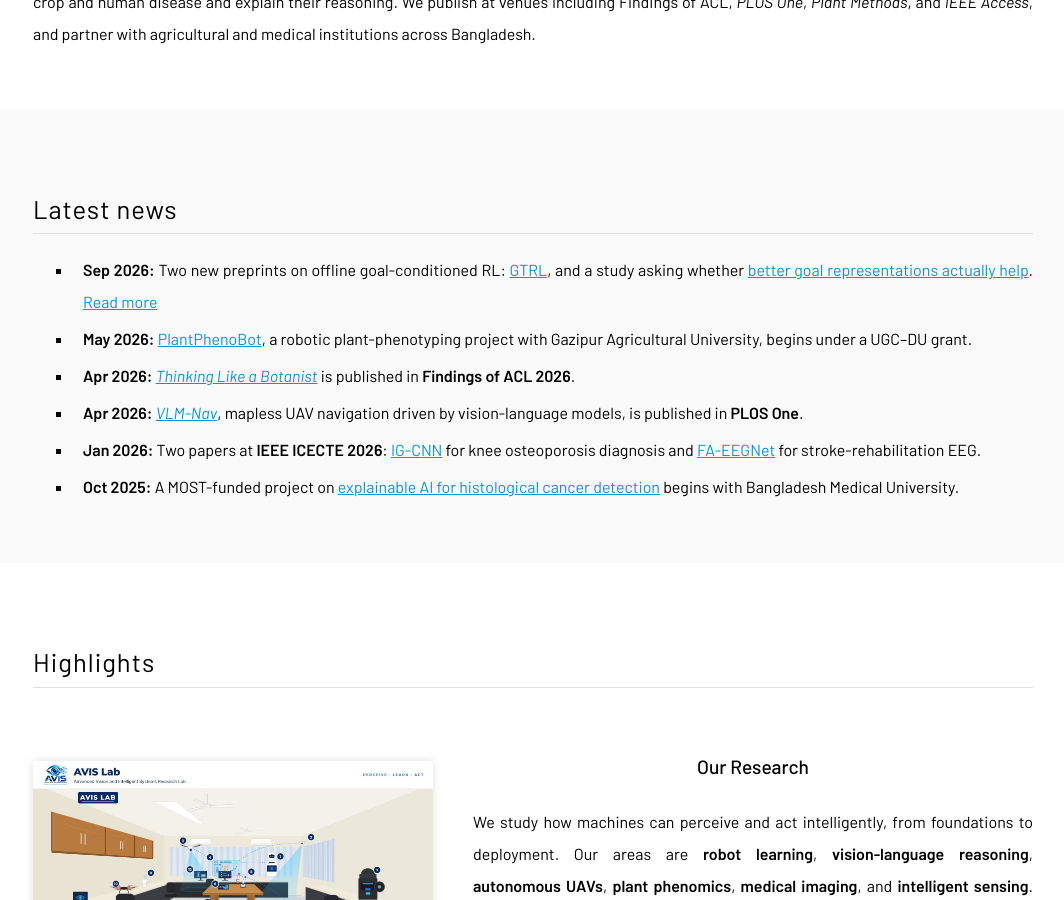
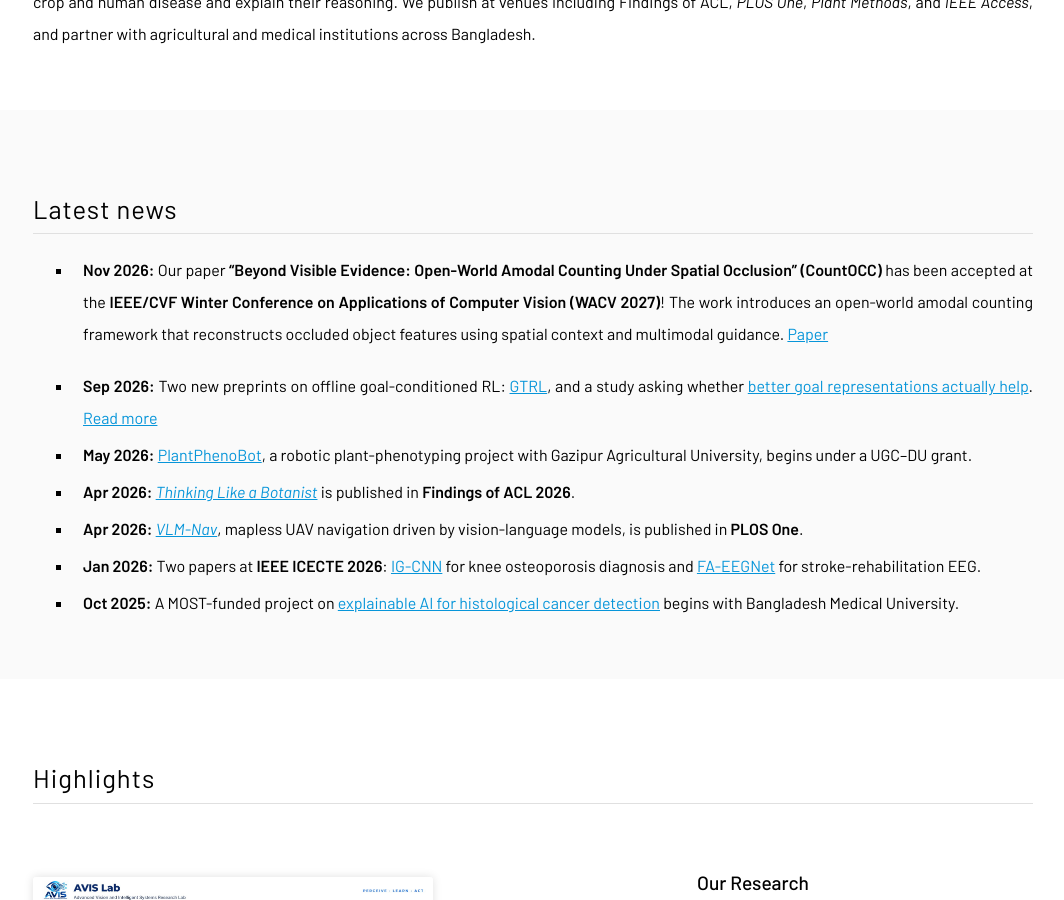
Before and after one commit to avis-res-lab/avis-res-lab.github.io, a Jekyll site: the page built from index.md, in a window 1280 px wide and 900 px high, scrolled down 681 px. Shown: the whole window, without its empty margins (107-1171 px from the left). Built offline with Jekyll 4.4.1, drawn with Linux system fonts in a browser that asks for light colours; a style sheet for code colours, icons or effects is not loaded.

Commit message:
Announce CountOCC WACV acceptance on homepage

```diff
--- a/index.md
+++ b/index.md
@@ -11,6 +11,8 @@
 {% include section.html %}
 
 ## Latest news
+
+- **Nov 2026:** Our paper **"Beyond Visible Evidence: Open-World Amodal Counting Under Spatial Occlusion" (CountOCC)** has been accepted at the **IEEE/CVF Winter Conference on Applications of Computer Vision (WACV 2027)**! The work introduces an open-world amodal counting framework that reconstructs occluded object features using spatial context and multimodal guidance. [Paper](https://arxiv.org/abs/2511.12702)
 
 - **Sep 2026:** Two new preprints on offline goal-conditioned RL: [GTRL](https://arxiv.org/abs/2609.33259), and a study asking whether [better goal representations actually help](https://arxiv.org/abs/2609.39901). [Read more]({{ "/2026/09/30/offline-goal-conditioned-rl.html" | relative_url }})
 - **May 2026:** [PlantPhenoBot]({{ "/2026/05/07/plantphenobot.html" | relative_url }}), a robotic plant-phenotyping project with Gazipur Agricultural University, begins under a UGC–DU grant.
```
